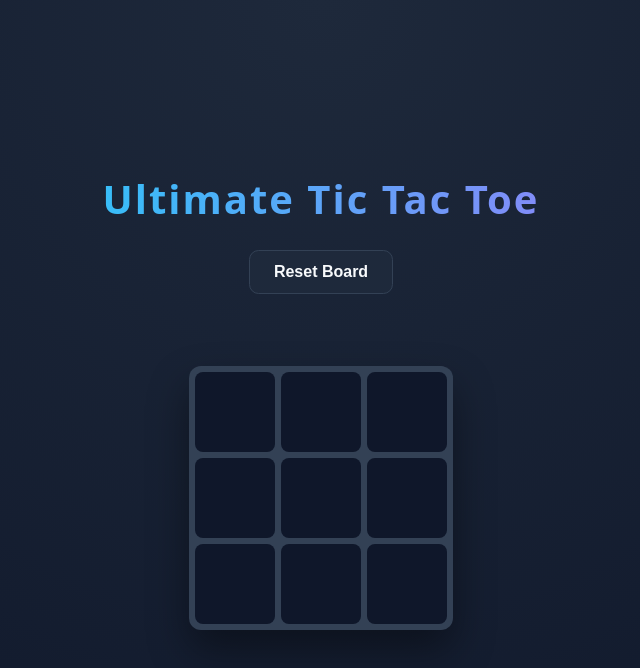
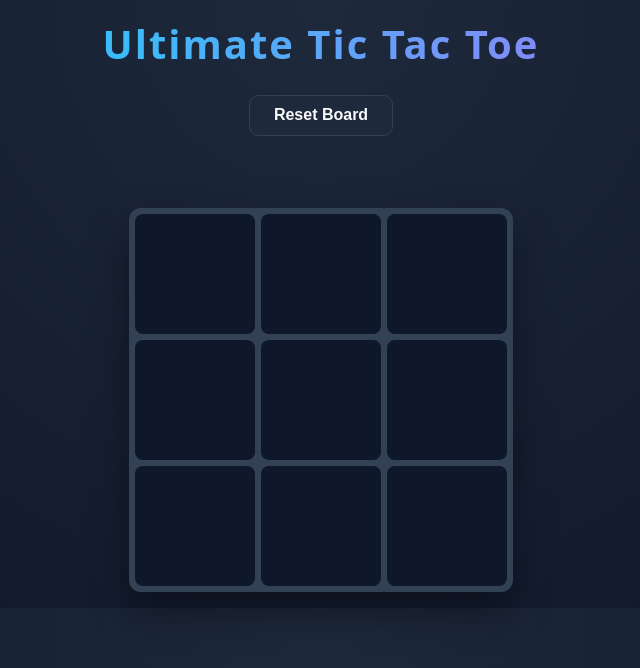
Before and after one commit to ryanverma09/tic-tac-toe, a plain HTML site: page index.html in a window 1280 px wide. Shown: the whole page, without its empty margins (319-959 px from the left). Drawn offline with Linux system fonts and the light colour scheme.

Commit message:
fix: moblie response

```diff
--- a/styles.css
+++ b/styles.css
@@ -1,19 +1,32 @@
+:root {
+box-sizing: border-box;
+padding-top: env(safe-area-inset-top, 0px);
+padding-bottom: env(safe-area-inset-bottom, 0px);
+}
+*, *::before, *::after { box-sizing: inherit; }
+
+html { scroll-padding-top: env(safe-area-inset-top, 0px); }
+
 body {
 margin: 0;
-    min-height: 100vh;
+min-height: 100%;
 display: flex;
 flex-direction: column;
 align-items: center;
 justify-content: center;
-    gap: 1.5rem;
+gap: clamp(0.75rem, 3vh, 1.5rem);
+padding: max(1rem, env(safe-area-inset-top, 0px)) 1rem max(1rem, env(safe-area-inset-bottom, 0px));
 font-family: system-ui, -apple-system, "Segoe UI", sans-serif;
 background: radial-gradient(circle at top, #1e293b, #0f172a);
 color: #f8fafc;
+-webkit-tap-highlight-color: transparent;
+overflow-x: hidden;
 }
 
 h1 {
 margin: 0;
-    font-size: 2.5rem;
+text-align: center;
+font-size: clamp(1.5rem, 6vw, 2.5rem);
 letter-spacing: 0.05em;
 background: linear-gradient(90deg, #38bdf8, #818cf8);
 background-clip: text;
@@ -23,68 +36,74 @@ h1 {
 
 #menu {
 display: flex;
-    gap: 1rem;
+flex-wrap: wrap;
+justify-content: center;
+gap: 0.75rem;
 }
 
 #menu button {
-    padding: 0.75rem 1.5rem;
-    font-size: 1rem;
+padding: 0.65rem clamp(1rem, 4vw, 1.5rem);
+font-size: clamp(0.9rem, 3.5vw, 1rem);
 font-weight: 600;
 color: #f8fafc;
 background: #1e293b;
 border: 1px solid #334155;
 border-radius: 0.6rem;
 cursor: pointer;
+touch-action: manipulation;
 transition: transform 0.1s ease, background 0.2s ease, border-color 0.2s ease;
 }
 
-#menu button:hover {
-    background: #334155;
-    border-color: #38bdf8;
-}
-
-#menu button:active {
-    transform: scale(0.96);
-}
+#menu button:hover { background: #334155; border-color: #38bdf8; }
+#menu button:active { transform: scale(0.96); }
 
 #winner {
 margin: 0;
 min-height: 1.5rem;
-    font-size: 1.4rem;
+font-size: clamp(1.1rem, 4vw, 1.4rem);
 color: #38bdf8;
+text-align: center;
 }
 
 #game_boxes {
 display: flex;
 flex-direction: column;
-    gap: 6px;
-    padding: 6px;
+gap: clamp(4px, 1.5vw, 6px);
+padding: clamp(4px, 1.5vw, 6px);
 background: #334155;
 border-radius: 0.75rem;
 box-shadow: 0 20px 40px rgba(0, 0, 0, 0.4);
+width: min(88vw, 88vh, 24rem);
+max-width: 24rem;
+aspect-ratio: 1 / 1;
 }
 
 .rows {
 display: flex;
 flex-direction: row;
-    gap: 6px;
+flex: 1;
+gap: clamp(4px, 1.5vw, 6px);
 }
 
 .game_box {
+flex: 1;
 background-color: #0f172a;
-    width: 5rem;
-    height: 5rem;
-    line-height: 5rem;
 border: none;
 border-radius: 0.5rem;
-    font-size: 3rem;
-    text-align: center;
+font-size: clamp(1.75rem, 10vw, 3rem);
+display: flex;
+align-items: center;
+justify-content: center;
 font-weight: bold;
 color: #f8fafc;
 cursor: pointer;
+user-select: none;
+touch-action: manipulation;
 transition: background 0.15s ease;
 }
 
-.game_box:hover {
-    background-color: #1e293b;
+.game_box:hover { background-color: #1e293b; }
+
+@media (prefers-reduced-motion: reduce) {
+#menu button, .game_box { transition: none; }
 }
```
Lines whose indentation alone changed are shown as unchanged.
